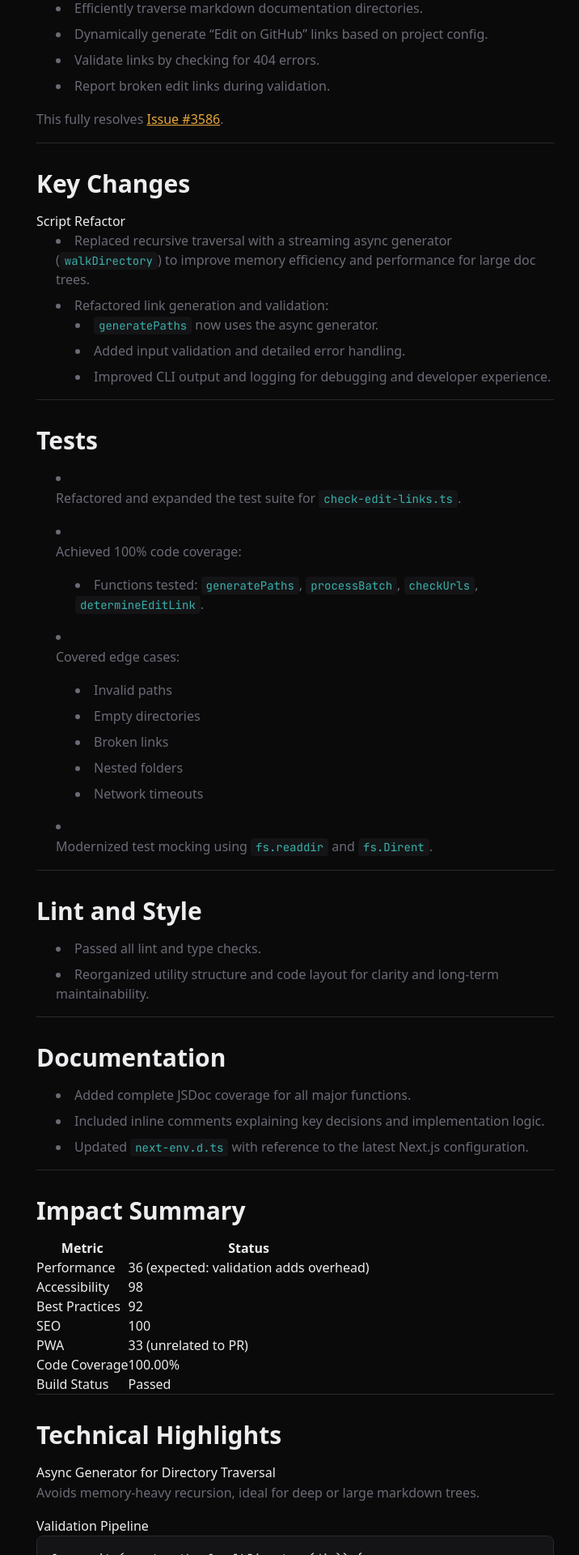
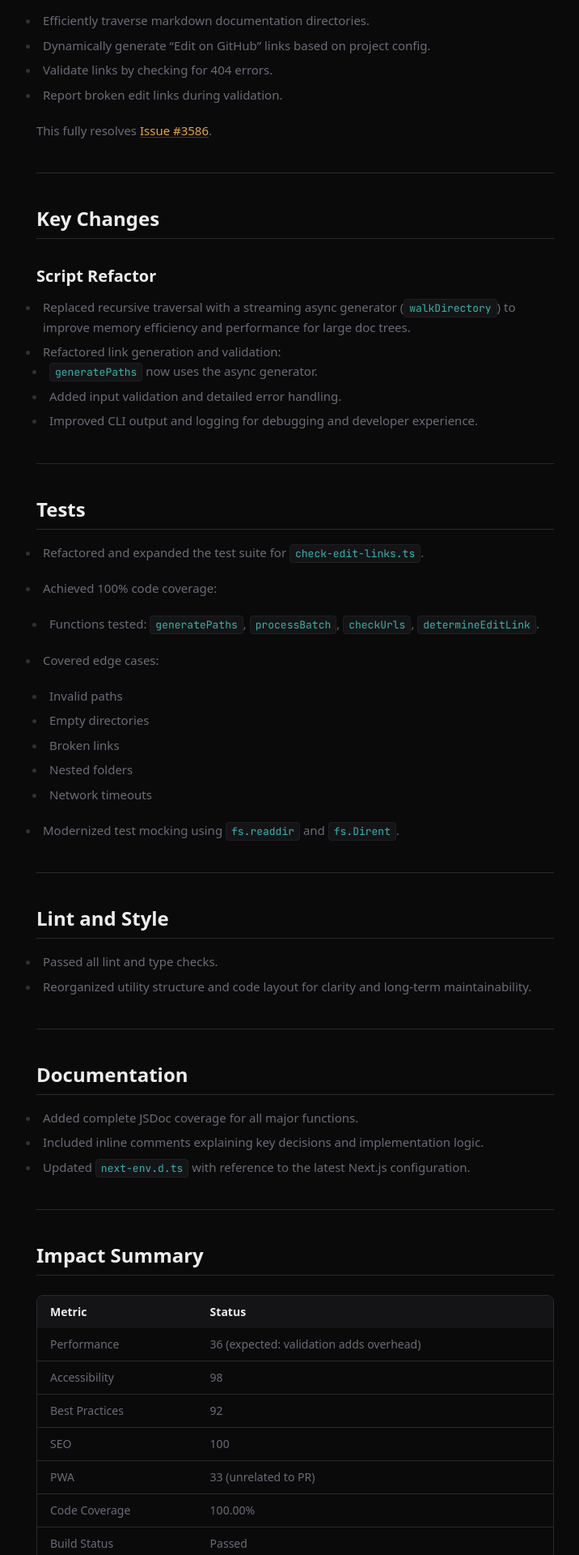
Before and after one commit to NalinDalal/portfolio, a Next.js app: page /blogs/asyncapi/edit-link in a window 1280 px wide. Shown: the part 680-2600 px from the top of the page at 81% size, without its empty margins (275-991 px from the left). Built offline with nearby package versions, Linux system fonts and the light colour scheme.

Commit message:
fix mermaid hydration and add mermaid support to blog pages

```diff
--- a/app/blogs/[slug]/[subslug]/page.tsx
+++ b/app/blogs/[slug]/[subslug]/page.tsx
@@ -69,24 +69,30 @@ const mdxComponents = {
   h1: (props: any) => (
     <h1
       {...props}
-      className="font-display text-4xl font-bold text-text-primary mb-6 mt-8 scroll-mt-20"
+      className="font-display text-4xl font-bold text-text-primary mb-6 mt-10 scroll-mt-20"
     />
   ),
   h2: (props: any) => (
     <h2
       {...props}
-      className="font-display text-3xl font-bold text-text-primary mb-4 mt-8 scroll-mt-20"
+      className="font-display text-2xl font-bold text-text-primary mb-4 mt-10 pb-2 border-b border-border scroll-mt-20"
+    />
+  ),
+  h3: (props: any) => (
+    <h3
+      {...props}
+      className="font-display text-xl font-semibold text-text-primary mb-3 mt-8 scroll-mt-20"
     />
   ),
   p: (props: any) => (
-    <p {...props} className="text-text-secondary mb-4 leading-relaxed text-base" />
+    <p {...props} className="text-text-secondary mb-5 leading-relaxed text-[15px]" />
   ),
   a: (props: any) => {
     const isAnchor = props.href?.startsWith("#");
     return (
       <a
         {...props}
-        className={`text-accent hover:text-accent/80 underline ${
+        className={`text-accent hover:text-accent/80 underline underline-offset-2 decoration-accent/30 hover:decoration-accent/60 transition-colors ${
           isAnchor ? "cursor-pointer" : ""
         }`}
         target={isAnchor ? undefined : "_blank"}
@@ -97,16 +103,24 @@ const mdxComponents = {
   ul: (props: any) => (
     <ul
       {...props}
-      className="list-disc list-inside text-text-secondary mb-4 space-y-2 ml-4"
+      className="text-text-secondary mb-5 space-y-1.5 ml-1 list-disc marker:text-text-secondary/40"
     />
   ),
-  li: (props: any) => <li {...props} className="text-text-secondary ml-2" />,
+  ol: (props: any) => (
+    <ol
+      {...props}
+      className="text-text-secondary mb-5 space-y-1.5 ml-1 list-decimal marker:text-text-secondary/40"
+    />
+  ),
+  li: (props: any) => (
+    <li {...props} className="text-text-secondary pl-1 leading-relaxed text-[15px]" />
+  ),
   code: (props: any) => {
     const { className, children } = props;
     const isInline = !className;
     if (isInline)
       return (
-        <code className="bg-surface text-teal px-1.5 py-0.5 rounded text-sm font-mono">
+        <code className="bg-surface text-teal px-1.5 py-0.5 rounded text-[13px] font-mono border border-border/50">
           {children}
         </code>
       );
@@ -118,9 +132,7 @@ const mdxComponents = {
   },
   pre: (props: any) => {
     const child = props.children as any;
-    if (
-      child?.props?.className?.includes("language-mermaid")
-    ) {
+    if (child?.props?.className?.includes("language-mermaid")) {
       return <Mermaid chart={child.props.children} />;
     }
     return (
@@ -133,8 +145,26 @@ const mdxComponents = {
   blockquote: (props: any) => (
     <blockquote
       {...props}
-      className="border-l-4 border-accent pl-4 italic text-text-secondary my-6 bg-surface py-2"
+      className="border-l-4 border-accent pl-4 italic text-text-secondary my-6 bg-surface/50 py-2 rounded-r-lg"
     />
+  ),
+  hr: (props: any) => (
+    <hr {...props} className="border-border my-10" />
+  ),
+  table: (props: any) => (
+    <div className="overflow-x-auto my-6 rounded-lg border border-border">
+      <table {...props} className="min-w-full text-sm" />
+    </div>
+  ),
+  thead: (props: any) => <thead {...props} className="bg-surface" />,
+  tbody: (props: any) => <tbody {...props} />,
+  tr: (props: any) => <tr {...props} className="border-b border-border last:border-0" />,
+  th: (props: any) => (
+    <th {...props} className="px-4 py-2.5 text-left text-text-primary font-semibold text-sm" />
+  ),
+  td: (props: any) => <td {...props} className="px-4 py-2.5 text-text-secondary" />,
+  strong: (props: any) => (
+    <strong {...props} className="font-semibold text-text-primary" />
   ),
   Callout,
 };
@@ -255,12 +285,13 @@ export async function generateMetadata({
   params: Promise<{ slug: string; subslug: string }>;
 }) {
   const { slug, subslug } = await params;
-  const mdPath = path.join(
-    process.cwd(),
-    "blogs",
-    slug,
-    `${subslug}.md`,
-  );
+  const mdDir = path.join(process.cwd(), "blogs", slug);
+  const possiblePaths = [
+    path.join(mdDir, `${subslug}.mdx`),
+    path.join(mdDir, `${subslug}.md`),
+  ];
+
+  for (const mdPath of possiblePaths) {
     try {
       const raw = await fs.readFile(mdPath, "utf8");
       const parsed = matter(raw);
@@ -268,7 +299,7 @@ export async function generateMetadata({
         title: parsed.data.title || subslug,
         description: parsed.data.description || "",
       };
-  } catch {
+    } catch {}
+  }
   return { title: "Blog Not Found" };
 }
-}
--- a/components/Mermaid.tsx
+++ b/components/Mermaid.tsx
@@ -1,6 +1,6 @@
 "use client";
 
-import { useEffect, useRef } from "react";
+import { useLayoutEffect, useRef, useId } from "react";
 import mermaid from "mermaid";
 
 mermaid.initialize({
@@ -18,6 +18,20 @@ mermaid.initialize({
   },
 });
 
+function MermaidSkeleton() {
+  return (
+    <div className="w-full space-y-3 py-2">
+      <div className="skeleton h-4 w-3/4 mx-auto rounded" />
+      <div className="flex justify-center gap-4">
+        <div className="skeleton h-8 w-24 rounded-lg" />
+        <div className="skeleton h-8 w-4 rounded" />
+        <div className="skeleton h-8 w-28 rounded-lg" />
+      </div>
+      <div className="skeleton h-4 w-1/2 mx-auto rounded" />
+    </div>
+  );
+}
+
 export function Mermaid({
   chart,
   title,
@@ -26,26 +40,38 @@ export function Mermaid({
   title?: string;
 }) {
   const ref = useRef<HTMLDivElement>(null);
-  const id = useRef(`mermaid-${Math.random().toString(36).slice(2, 9)}`);
+  const uid = useId();
+  const chartRef = useRef(chart);
+  chartRef.current = chart;
 
-  useEffect(() => {
-    if (ref.current) {
-      ref.current.innerHTML = "";
+  useLayoutEffect(() => {
+    const el = ref.current;
+    if (!el) return;
+
+    const diagramId = `mermaid-${uid.replace(/:/g, "")}`;
+
+    let cancelled = false;
+
     mermaid
-        .render(id.current, chart)
+      .render(diagramId, chartRef.current)
       .then(({ svg }) => {
-          if (ref.current) {
-            ref.current.innerHTML = svg;
+        if (cancelled) return;
+        if (el === ref.current) {
+          el.innerHTML = svg;
         }
       })
       .catch((err) => {
+        if (cancelled) return;
         console.error("Mermaid render error:", err);
-          if (ref.current) {
-            ref.current.innerHTML = `<pre class="text-text-secondary text-sm">${chart}</pre>`;
+        if (el === ref.current) {
+          el.innerHTML = `<pre class="text-text-secondary text-sm">${chartRef.current}</pre>`;
         }
       });
-    }
-  }, [chart]);
+
+    return () => {
+      cancelled = true;
+    };
+  }, [uid, chart]);
 
   return (
     <div className="mermaid-wrapper group my-8 overflow-x-auto">
@@ -78,7 +104,9 @@ export function Mermaid({
             {title}
           </p>
         )}
-        <div ref={ref} className="flex justify-center" />
+        <div ref={ref} className="flex justify-center min-h-[60px]">
+          <MermaidSkeleton />
+        </div>
       </div>
     </div>
   );
```
Lines whose indentation alone changed are shown as unchanged.
